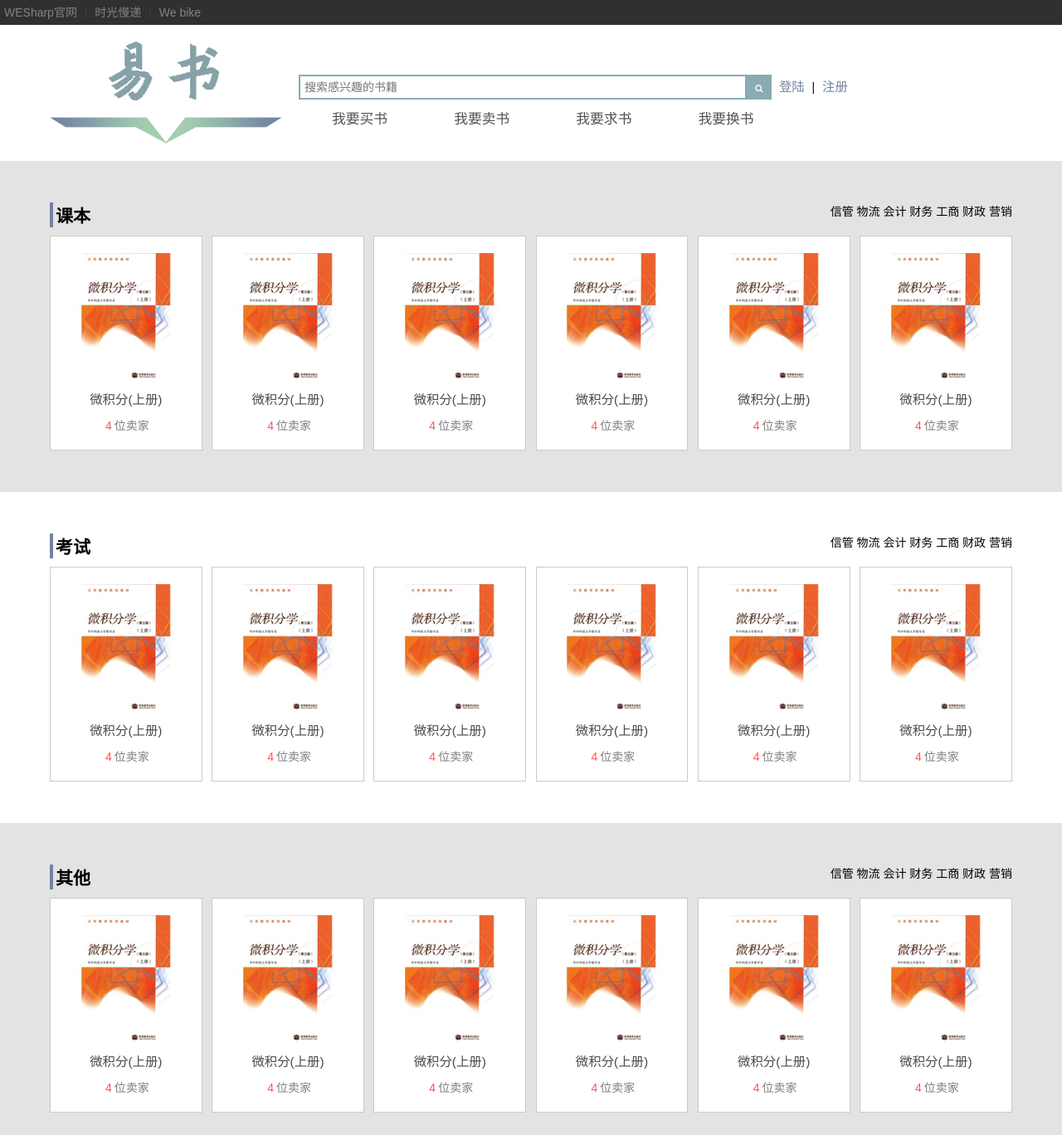
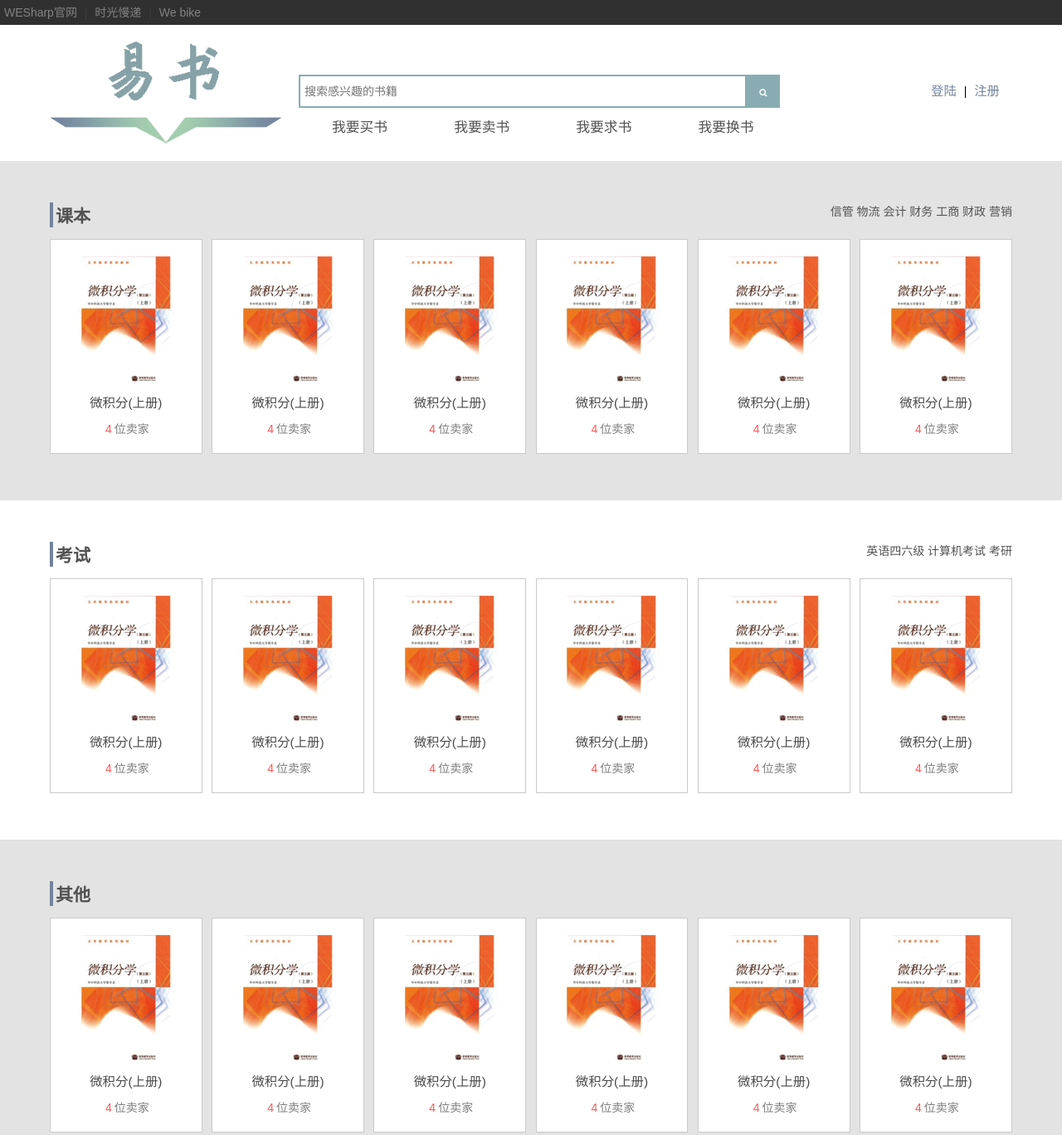
Before and after one commit to MondoGao/BookChange, a plain HTML site: page index.html in a window 1280 px wide. Shown: the top 1368 px of the page at 83% size. Drawn offline with nearby package versions, Linux system fonts and the light colour scheme.

Commit message:
20160607

```diff
--- a/css/index.scss
+++ b/css/index.scss
@@ -30,6 +30,7 @@ main.index {
     }
   }
   h2.sec-headline {
+    color: $fontColorHeaderNav;
     display: inline-block;
     border-left: 4px solid $fontColorUserInfo;
     margin-bottom: 10px;
@@ -37,11 +38,20 @@ main.index {
   }
   div.sec-hd {
     float: right;
+    .hd-more{
+      a{
+        color: $fontColorHeaderNav;
+        &:hover{
+          color: $fontColorTopbarHover;
+        }
+      }
+    }
   }
   div.sec-bd {
-    overflow: hidden;
+    overflow-x: hidden;
     ul.book-list {
       width: 1000%;
+      padding: 4px 0 6px;
       list-style: none;
       font-size: 0;
       li.book-item {
@@ -52,10 +62,16 @@ main.index {
         border: 1px solid darken($bgColorSection, 10);
         background-color: #fff;
         overflow: hidden;
+        cursor: pointer;
+        transition: transform .5s, box-shadow .5s;
         @include screenFit(width, 2.425%,1.92%,1.583%);
         @include screenFit(margin-left, 0.1%,0.1%,0.1%);
         &:first-child {
           margin-left: 0;
+        }
+        &:hover{
+          transform: translate(0,-4px);
+          box-shadow: 0 3px 25px -10px #000;
         }
         h4 {
           color: darken($bgColorSection,60);
--- a/css/site.scss
+++ b/css/site.scss
@@ -33,6 +33,7 @@ ul {
   padding: 0;
   border: 0;
   box-sizing: border-box;
+  transition: color 0.25s ease;
 }
 body {
   min-width: 740px;
@@ -71,7 +72,7 @@ main {
       position: absolute;
       visibility: hidden;
       opacity: 0;
-      transition: opacity .3s ease-out;
+      transition: opacity 0.3s ease-out;
       .nav-item {
         display: block;
       }
@@ -116,11 +117,13 @@ a:visited {
   div.site-header {
     margin-top: 20px;
     div.header-logo {
-      float: left;
-      height: 124px;
-      width: 280px;
-      background-image: url("../img/header-logo.png");
-      margin-right: 20px;
+      a{
+        float: left;
+        height: 124px;
+        width: 280px;
+        background-image: url("../img/header-logo.png");
+        margin-right: 20px;
+      }
     }
     div.header-search,
     div.header-user {
@@ -131,13 +134,19 @@ a:visited {
       form.search-form {
         font-size: 0;
         position: relative;
+        &:hover {
+          input {
+            border-color: darken($bgColorHeaderSearch,15);
+          }
+        }
         button,
         input {
           font-size: 1rem;
-          height: 30px;
-          line-height: 30px;
+          height: 40px;
+          line-height: 40px;
           outline: none;
           border: 2px solid $bgColorHeaderSearch;
+          transition: background-color 0.3s, border 0.3s;
         }
         input {
           padding-left: 5px;
@@ -152,17 +161,28 @@ a:visited {
               width: 540px;
             }
           }
+          &:focus {
+            border-color: darken($bgColorHeaderSearch,15);
+          }
         }
         button {
           color: #fff;
           font-size: 10px;
-          width: 30px;
-          background: $bgColorHeaderSearch;
+          width: 40px;
+          background-color: $bgColorHeaderSearch;
           cursor: pointer;
+          &:hover {
+            border-color: darken($bgColorHeaderSearch,15);
+            background-color: darken($bgColorHeaderSearch,15);
+          }
         }
       }
     }
     div.header-user {
+      float: right;
+      height: 40px;
+      padding-right: 10px;
+      line-height: 40px;
       a {
         color: $fontColorUserInfo;
         font-size: 1.1rem;
@@ -175,7 +195,7 @@ a:visited {
     div.header-nav {
       ul.nav-list {
         li.nav-item {
-          margin: 10px 20px 0 0;
+          margin: 10px 20px 0;
           @media (min-width: 992px) {
             & {
               margin: 10px 30px 0;
--- a/index.html
+++ b/index.html
@@ -113,13 +113,9 @@
         </h2>
         <div class="sec-hd">
           <div class="hd-more">
-            <a href="#">信管</a>
-            <a href="#">物流</a>
-            <a href="#">会计</a>
-            <a href="#">财务</a>
-            <a href="#">工商</a>
-            <a href="#">财政</a>
-            <a href="#">营销</a>
+            <a href="#">英语四六级</a>
+            <a href="#">计算机考试</a>
+            <a href="#">考研</a>
           </div>
         </div>
         <div class="sec-bd">
@@ -165,13 +161,6 @@
         </h2>
         <div class="sec-hd">
           <div class="hd-more">
-            <a href="#">信管</a>
-            <a href="#">物流</a>
-            <a href="#">会计</a>
-            <a href="#">财务</a>
-            <a href="#">工商</a>
-            <a href="#">财政</a>
-            <a href="#">营销</a>
           </div>
         </div>
         <div class="sec-bd">
```
Also changed, not shown: css/index.css, css/site.css, 2 other files.
